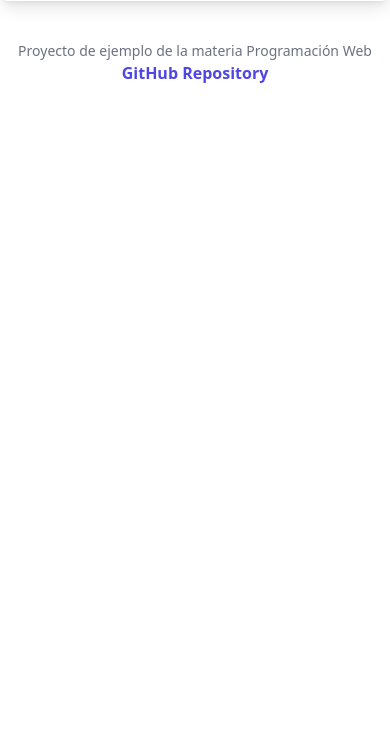
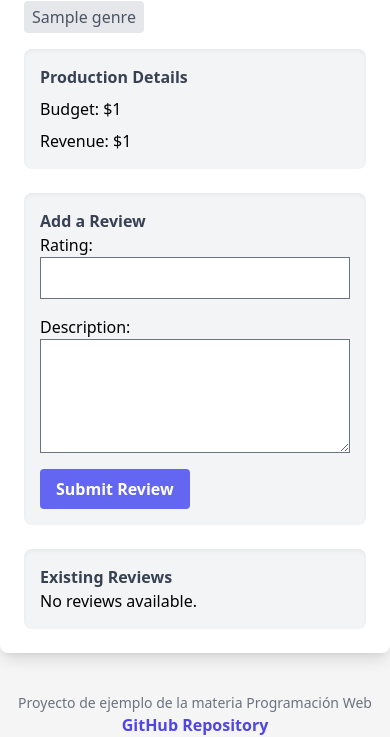
Before and after one commit to Nombre-S/MyMovies, a Django app: page /movies/1/ in a window 390 px wide. Shown: the part 723-1460 px from the top of the page. Before the commit the page ends 806 px from the top, so only its background shows below. Run offline with Django 5.2, Linux system fonts and the light colour scheme; tables that the repository leaves empty hold one stand-in row (values such as "Sample post"); style sheets or scripts are compiled from the project's sources; some libraries are stand-ins or nearby versions.

Commit message:
Changed style

```diff
--- a/mymovies/movies/templates/movies/base.html
+++ b/mymovies/movies/templates/movies/base.html
@@ -11,7 +11,7 @@
   <script src="https://unpkg.com/hyperscript.org@0.9.12"></script>
 </head>
 
-<body class="font-sans max-w-4xl mx-auto" hx-headers='{"X-CSRFToken": "{{ csrf_token }}"}'>
+<body class="font-sans max-w-4xl mx-auto bg-neutral-100" hx-headers='{"X-CSRFToken": "{{ csrf_token }}"}'>
     <div>
         {% include "movies/head.html" %}
     </div>
--- a/mymovies/movies/templates/movies/movie_detail.html
+++ b/mymovies/movies/templates/movies/movie_detail.html
@@ -8,7 +8,7 @@
 
   <div class="grid grid-cols-1 md:grid-cols-3 gap-6">
     <div class="md:col-span-1 flex justify-center">
-      <img class="rounded-lg shadow-lg w-64 h-auto" src="https://image.tmdb.org/t/p/w600_and_h900_bestv2/{{ movie.poster_path }}" alt="{{ movie.title }}">
+      <img class="rounded-lg shadow-lg w-64 h-96 object-cover" src="https://image.tmdb.org/t/p/w600_and_h900_bestv2/{{ movie.poster_path }}" alt="{{ movie.title }}">
     </div>
 
     <div class="md:col-span-2">
@@ -35,6 +35,39 @@
           <p>Revenue: ${{ movie.revenue|floatformat:0 }}</p>
         </div>
       </div>
+
+      <!-- Space for Review -->
+      <div class="bg-gray-100 p-4 rounded-lg shadow-inner mt-6">
+        <h2 class="cursor-pointer font-semibold text-gray-700">Add a Review</h2>
+        <form action="{% url 'movie_review' movie.id %}" method="post">
+          {% csrf_token %}
+          <input type="hidden" name="movie_id" value="{{ movie.id }}">
+          <label for="rating">Rating:</label>
+          <input type="number" id="rating" name="rating" min="1" max="100" required class="block w-full mb-4">
+          <label for="description">Description:</label>
+          <textarea id="description" name="description" rows="4" cols="50" class="block w-full mb-4"></textarea>
+          <button type="submit" class="bg-indigo-500 hover:bg-indigo-600 text-white font-bold py-2 px-4 rounded">Submit Review</button>
+        </form>
+      </div>
+      <!-- End Space for Review -->
+
+      <!-- Display Existing Reviews -->
+      <div class="bg-gray-100 p-4 rounded-lg shadow-inner mt-6">
+        <h2 class="cursor-pointer font-semibold text-gray-700">Existing Reviews</h2>
+        {% if reviews %}
+          <ul>
+            {% for review in reviews %}
+              <li>
+                <p>Rating: {{ review.rating }}</p>
+                <p>Description: {{ review.description }}</p>
+              </li>
+            {% endfor %}
+          </ul>
+        {% else %}
+          <p>No reviews available.</p>
+        {% endif %}
+      </div>
+      <!-- End Display Existing Reviews -->
     </div>
   </div>
 </article>
```
Also changed, not shown: mymovies/movies/templates/movies/index.html (+10 -10 lines).
